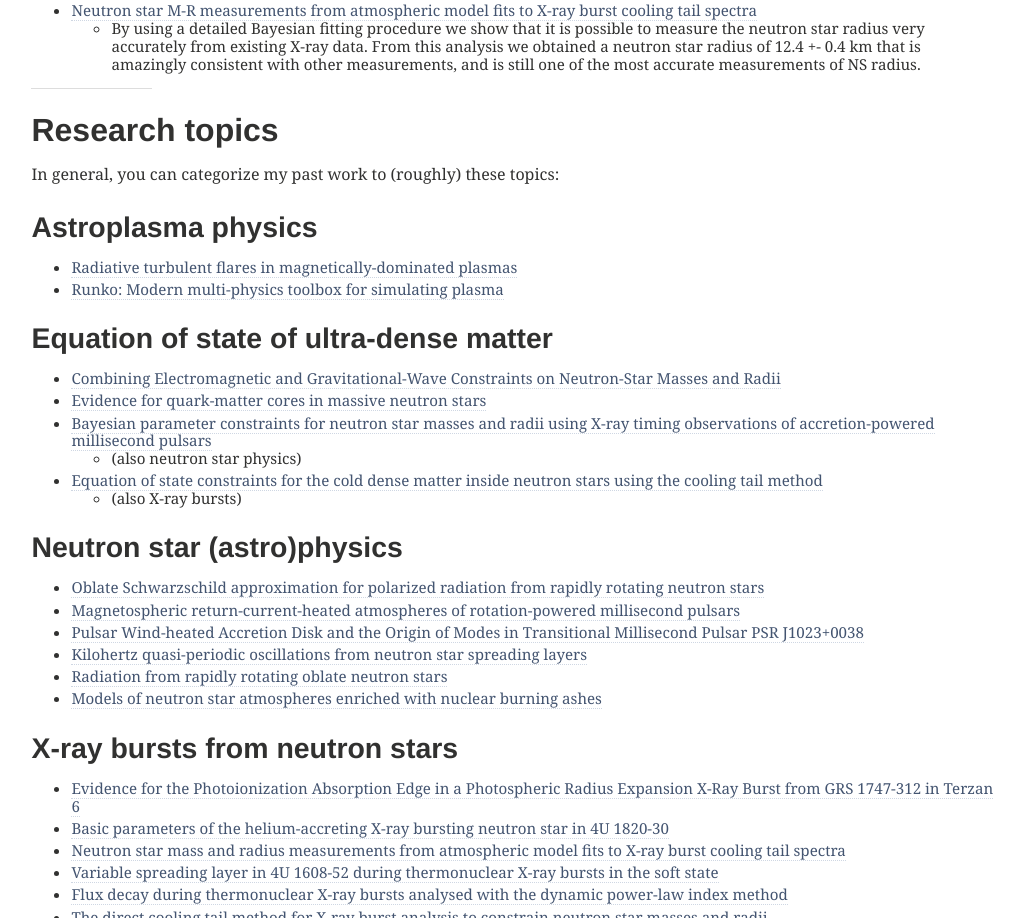
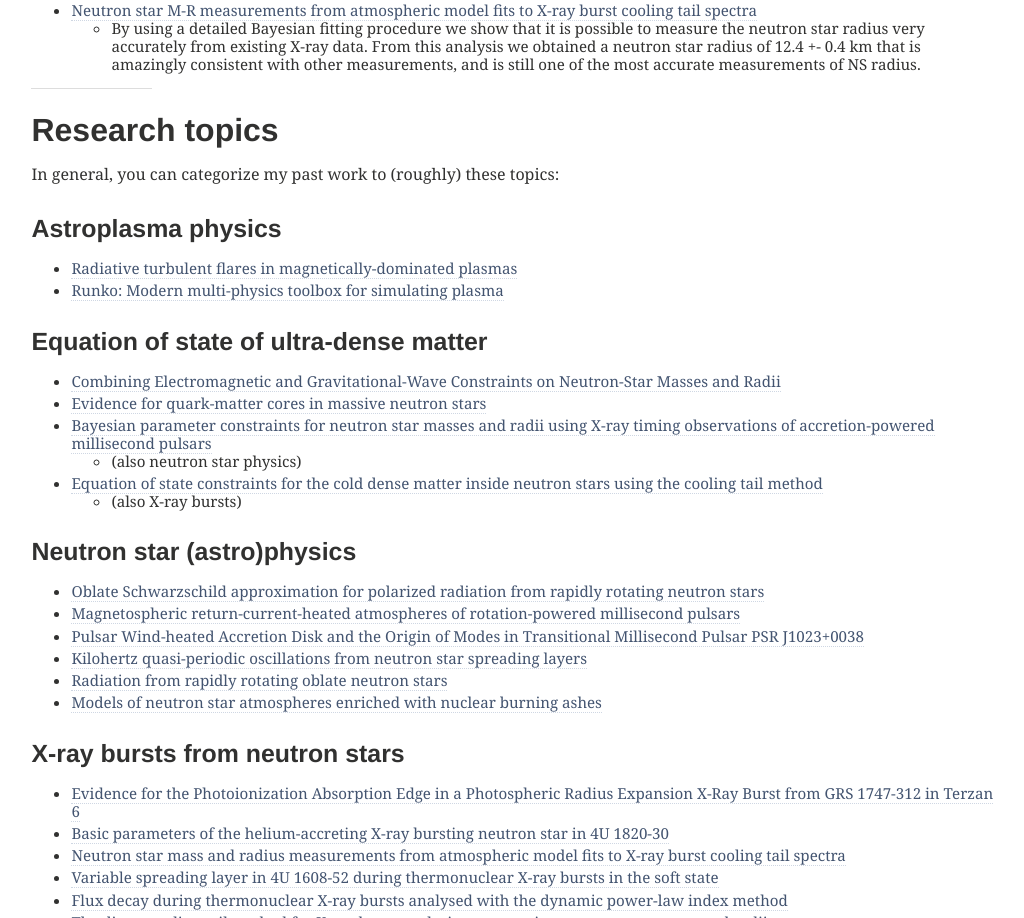
Before and after one commit to natj/natj.github.io, a Jekyll site: the page built from articles/index.md, in a window 1280 px wide. Shown: the part 480-1398 px from the top of the page, without its empty margins (125-1149 px from the left). Built offline with Jekyll 4.4.1, drawn with Linux system fonts in a browser that asks for light colours.

Commit message:
change to h3

```diff
--- a/articles/index.md
+++ b/articles/index.md
@@ -27,13 +27,13 @@ A list of some of the papers of mine that I like the most (in no particular orde
 In general, you can categorize my past work to (roughly) these topics:
 
 
-## Astroplasma physics
+### Astroplasma physics
 
 - [Radiative turbulent flares in magnetically-dominated plasmas](https://arxiv.org/abs/2012.03043)
 - [Runko: Modern multi-physics toolbox for simulating plasma](https://arxiv.org/abs/1906.06306)
 
 
-## Equation of state of ultra-dense matter
+### Equation of state of ultra-dense matter
 
 - [Combining Electromagnetic and Gravitational-Wave Constraints on Neutron-Star Masses and Radii](https://arxiv.org/abs/2008.12817)
 - [Evidence for quark-matter cores in massive neutron stars](https://www.nature.com/articles/s41567-020-0914-9)
@@ -43,7 +43,7 @@ In general, you can categorize my past work to (roughly) these topics:
     - (also X-ray bursts)
 
 
-## Neutron star (astro)physics
+### Neutron star (astro)physics
 
 - [Oblate Schwarzschild approximation for polarized radiation from rapidly rotating neutron stars](https://www.aanda.org/articles/aa/abs/2020/11/aa39134-20/aa39134-20.html)
 - [Magnetospheric return-current-heated atmospheres of rotation-powered millisecond pulsars](https://www.aanda.org/articles/aa/abs/2020/09/aa37824-20/aa37824-20.html)
@@ -53,7 +53,8 @@ In general, you can categorize my past work to (roughly) these topics:
 - [Models of neutron star atmospheres enriched with nuclear burning ashes](https://www.aanda.org/articles/aa/full_html/2015/09/aa26512-15/aa26512-15.html)
 
 
-## X-ray bursts from neutron stars
+### X-ray bursts from neutron stars
+
 - [Evidence for the Photoionization Absorption Edge in a Photospheric Radius Expansion X-Ray Burst from GRS 1747-312 in Terzan 6](https://iopscience.iop.org/article/10.3847/1538-4357/aade8e)
 - [Basic parameters of the helium-accreting X-ray bursting neutron star in 4U 1820-30](https://academic.oup.com/mnras/article/472/4/3905/4102338)
 - [Neutron star mass and radius measurements from atmospheric model fits to X-ray burst cooling tail spectra](https://www.aanda.org/articles/aa/full_html/2017/12/aa31082-17/aa31082-17.html)
@@ -69,14 +70,13 @@ In general, you can categorize my past work to (roughly) these topics:
 
 In addition, there are other miscellaneous topics that I've dipped my toes in:
 
-## Machine learning
+### Machine learning
 
 - [Exploring helical dynamos with machine learning: Regularized linear regression outperforms ensemble methods](https://www.aanda.org/articles/aa/full_html/2019/09/aa35945-19/aa35945-19.html)
 
-## General relativity/ray tracing
+### General relativity/ray tracing
 
 - [General Purpose Ray Tracing and Polarized Radiative Transfer in General Relativity](https://iopscience.iop.org/article/10.3847/1538-4357/aacea0)
-
 
 
 
```
